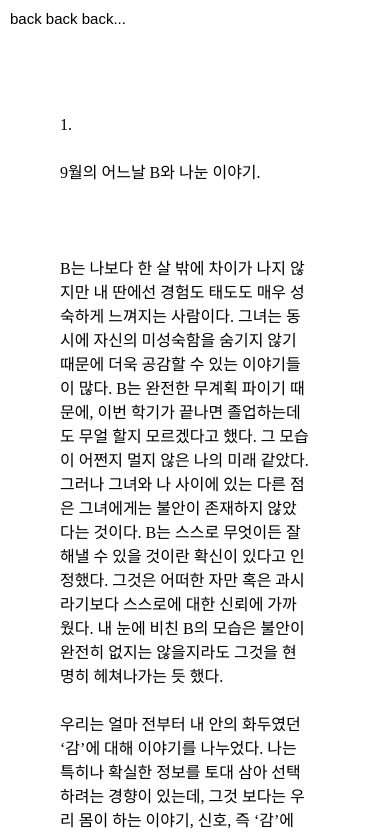
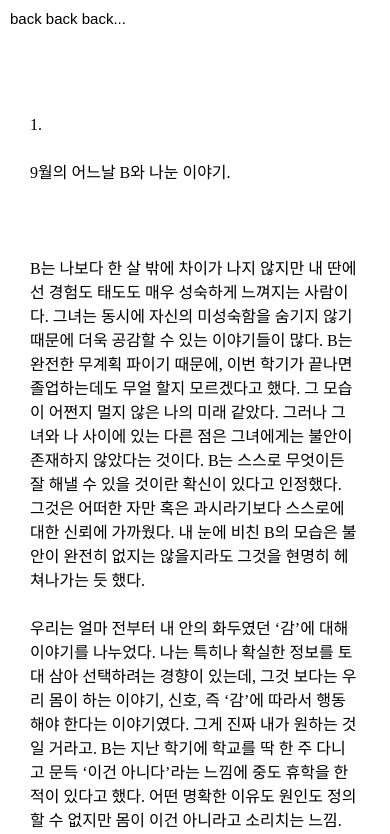
Before and after one commit to piecehaus/write, a plain HTML site: page s1e1/index.html in a window 390 px wide. Shown: the top 834 px of the page. Drawn offline with Linux system fonts and the light colour scheme.

Commit message:
Add files via upload

```diff
--- a/s1e1/style.css
+++ b/s1e1/style.css
@@ -56,8 +56,8 @@ p::selection {
 	font-family: serif;
 	font-size: 16px;
 	line-height: 1.5;
-	margin-right: 70px;
-	margin-left: 50px;
+	margin-right: 20px;
+	margin-left: 20px;
 }
 
 }
--- a/s2e1/style.css
+++ b/s2e1/style.css
@@ -56,8 +56,8 @@ p::selection {
 	font-family: serif;
 	font-size: 16px;
 	line-height: 1.5;
-	margin-right: 70px;
-	margin-left: 50px;
+	margin-right: 20px;
+	margin-left: 20px;
 }
 
 }
--- a/s2e2/style.css
+++ b/s2e2/style.css
@@ -56,8 +56,8 @@ p::selection {
 	font-family: serif;
 	font-size: 16px;
 	line-height: 1.5;
-	margin-right: 70px;
-	margin-left: 50px;
+	margin-right: 20px;
+	margin-left: 20px;
 }
 
 }
--- a/s3e13/style.css
+++ b/s3e13/style.css
@@ -56,8 +56,8 @@ p::selection {
 	font-family: serif;
 	font-size: 16px;
 	line-height: 1.5;
-	margin-right: 70px;
-	margin-left: 50px;
+	margin-right: 20px;
+	margin-left: 20px;
 }
 
 }
--- a/s4e1/style.css
+++ b/s4e1/style.css
@@ -55,8 +55,8 @@ p::selection {
 	font-family: serif;
 	font-size: 16px;
 	line-height: 1.5;
-	margin-right: 70px;
-	margin-left: 50px;
+	margin-right: 20px;
+	margin-left: 20px;
 }
 
 }
--- a/style.css
+++ b/style.css
@@ -32,6 +32,10 @@ td {
 th {
 	border-bottom: 1px solid black;
 	padding-bottom: 10px;
+}
+
+::selection {
+	background-color: #EEF6B6;
 }
 
 .if {
```
Also changed, not shown: index.html (+2 -6 lines).
